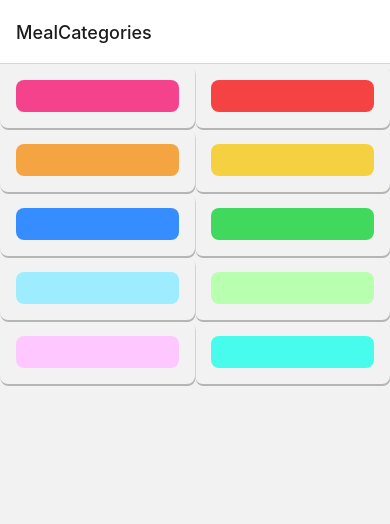
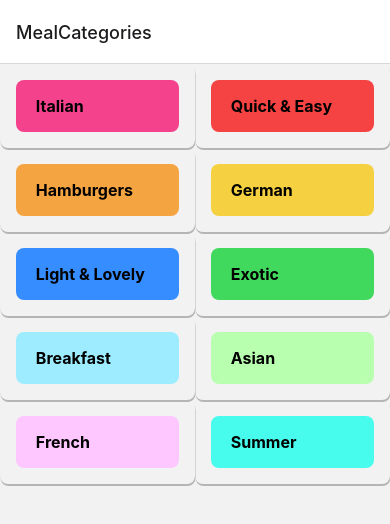
Before and after one commit to Muhammad0320/RNFoods--m, a React Native app: screen /MealCategories in a window 390 px wide. Shown: the top 524 px of the page. Built offline with nearby package versions, Linux system fonts and the light colour scheme.

Commit message:
chore: add new flatlist to categories screen

```diff
--- a/components/CategoryGridTile.js
+++ b/components/CategoryGridTile.js
@@ -1,25 +1,23 @@
 import { Platform, Pressable, StyleSheet, Text, View } from "react-native";
 
-function CategoryGridTile({ title, color }) {
-  console.log(title);
-  {
-    /* <Text style={styles.title}>{!!title && title}</Text> */
-  }
-
+function CategoryGridTile({ title, color, onPress }) {
   return (
-    <View style={[styles.container, styles.outerContainer]}>
+    <View style={[styles.gridItem, styles.container]}>
       <Pressable
-        style={({ pressed }) => [styles.container, pressed && styles.button]}
-        android_ripple={{ color: "#ccc" }}
+        android_ripple={{ color: "#ddd" }}
+        style={[
+          ({ pressed }) => [styles.container, pressed ? styles.button : null],
+        ]}
+        onPress={onPress}
       >
         <View
           style={[
+            { backgroundColor: color },
             styles.innerContainer,
             styles.container,
-            { backgroundColor: color },
           ]}
         >
-          {!!"" && <Text>Text</Text>}
+          <Text style={styles.title}> {title} </Text>
         </View>
       </Pressable>
     </View>
@@ -31,7 +29,7 @@ const styles = StyleSheet.create({
     flex: 1,
   },
 
-  outerContainer: {
+  gridItem: {
     padding: 16,
     borderRadius: 8,
     elevation: 4,
--- a/screens/CategoriesScreen.js
+++ b/screens/CategoriesScreen.js
@@ -7,10 +7,10 @@ function CategoriesScreen() {
     <FlatList
       data={CATEGORIES}
       keyExtractor={(item) => item.id}
-      renderItem={({ item: { color, title } }) => (
+      numColumns={2}
+      renderItem={({ item: { title, color, id } }) => (
         <CategoryGridTile color={color} title={title} />
       )}
-      numColumns={2}
     />
   );
 }
```
